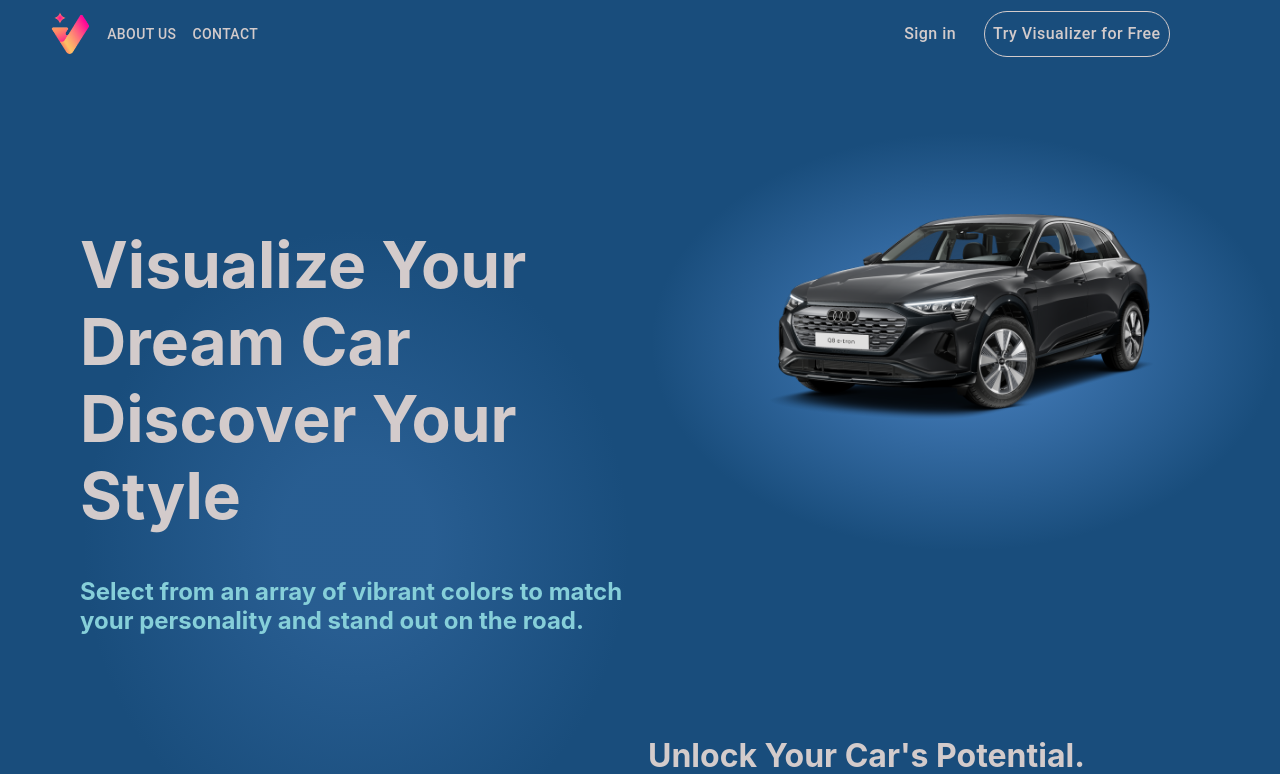
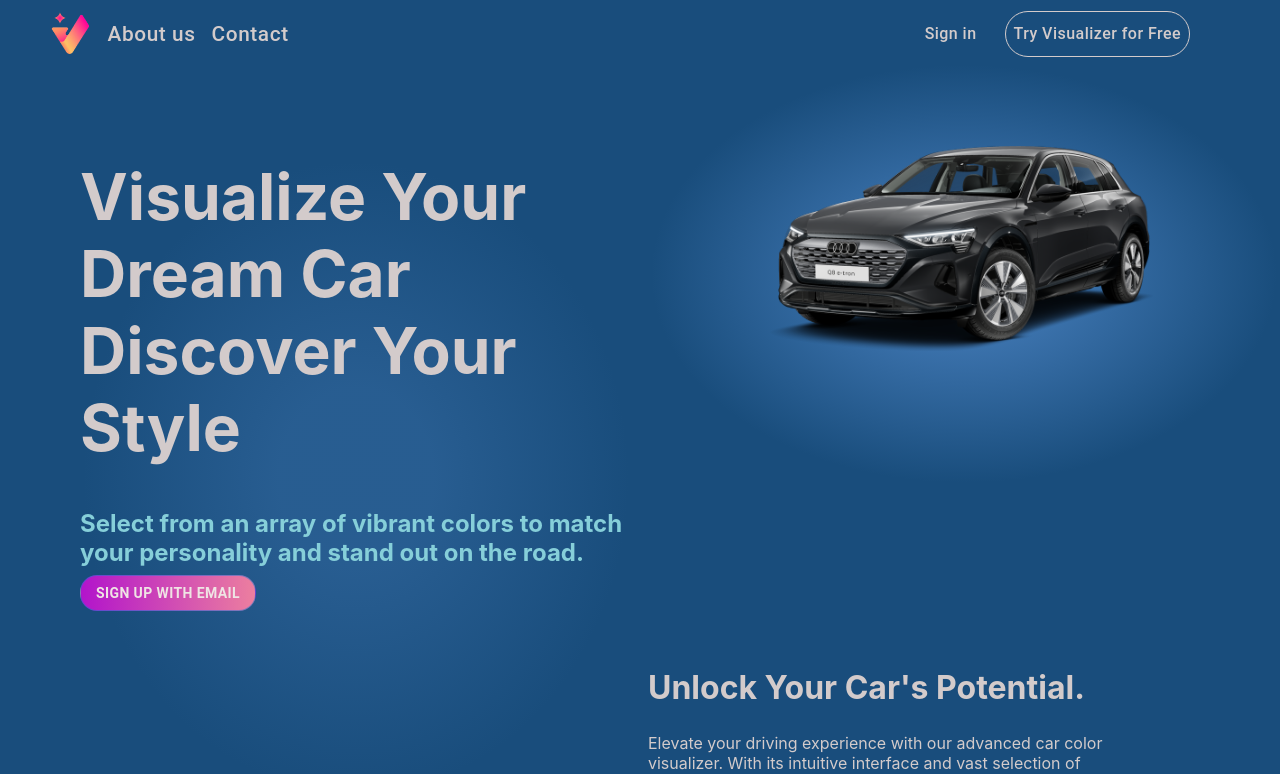
Before and after one commit to 0xDaybreak/carcarou, a React (Create React App) app: page / in a window 1280 px wide. Shown: the top 774 px of the page. Built offline with nearby package versions, Linux system fonts and the light colour scheme.

Commit message:
added sign in dialog

```diff
--- a/src/components/home/Body.css
+++ b/src/components/home/Body.css
@@ -136,5 +136,16 @@
     margin-top: 38%;
     height: 25rem;
     opacity: 0.96;
+}
 
+.MuiButton-root.sign-up-btn-body {
+    margin-top: 0.5rem;
+    background: linear-gradient(to right, #b214cb, #ec7f9f);
+    border-radius: 17px !important;
+    color: #efe4e4 !important;
+    font-weight: bold;
 }
+
+.MuiButton-root.sign-up-btn-body:hover {
+    background: linear-gradient(to right, #ec7f9f, #b214cb); /* Reverse gradient on hover */
+}
--- a/src/components/home/Body.tsx
+++ b/src/components/home/Body.tsx
@@ -7,6 +7,7 @@ import blackCar from './gifs/black.png';
 import whiteCar from './gifs/white.png';
 import aCustomization from './images/acustomization.png';
 import carVec from './images/carvec.png';
+import Button from "@mui/material/Button";
 
 
 const Body = () => {
@@ -35,7 +36,11 @@ const Body = () => {
                         <span className="sub-heading">
                                 Select from an array of vibrant
                             colors to match your personality and stand out on the road.
+                            <div>
+                                <Button variant="outlined" className={"sign-up-btn-body"}>Sign up with email</Button>
+                            </div>
                     </span>
+
                         <img className="a-customization" src={aCustomization}/>
                         <div className="left-column-feature">
                             <h2 className="feature-heading">Discover Iconic Brands.</h2>
--- a/src/components/home/Header.css
+++ b/src/components/home/Header.css
@@ -1,12 +1,16 @@
 
 .header {
-    background-color: #194d7c;
     color: #d3cbcb;
     padding: 10px 20px;
     display: flex;
     justify-content: space-between;
     align-items: center;
+    position: fixed;
+    top: 0;
+    width: 100%;
+    z-index: 2;
 }
+
 
 .header nav ul li {
     display: inline;
@@ -23,7 +27,8 @@
 }
 
 .auth-links {
-    flex-grow: 0.125;
+    flex-grow: 0.15;
+    margin-left: auto;
 }
 
 .auth-links a {
@@ -52,6 +57,14 @@
     border: none !important;
 }
 
+
+.MuiButton-root.left-header-btn {
+    text-transform: none;
+    font-size: 1.3rem;
+    border-radius: 18px;
+}
+
+
 .left-nav-btns {
     flex-grow: 0.064;
     display: flex;
@@ -61,6 +74,7 @@
 .left-nav-btns button {
     alignment: center;
     color: #d3cbcb;
+
 }
 
 .left-nav-btns button:hover {
--- a/src/components/home/Header.tsx
+++ b/src/components/home/Header.tsx
@@ -3,32 +3,42 @@ import Button from '@mui/material/Button';
 import './Header.css';
 import DialogComp from "./DialogComp";
 import logo from './images/logo.png';
+import DialogCompSignIn from "./DialogCompSignIn";
 
 const Header = () => {
 
-    const [open, setOpen] = useState(false);
+    const [isSignUpOpen, setOpenSignUp] = useState(false);
+    const [isSignInOpen, setOpenSignIn] = useState(false);
 
-    const handleOpen = () => {
-        setOpen(true);
+    const handleSignUpOpen = () => {
+        setOpenSignUp(true);
     };
 
-    const handleClose = () => {
-        setOpen(false);
+    const handleCloseSignUp = () => {
+        setOpenSignUp(false);
+    };
+
+    const handleSignInOpen = () => {
+        setOpenSignIn(true);
+    };
+
+    const handleCloseSignIn = () => {
+        setOpenSignIn(false);
     };
 
     return (
         <div className="header">
             <div className={"left-nav-btns"}>
                 <img className={"logo"} src={logo} alt={"home"}/>
-                <Button variant="text">About us</Button>
-                <Button variant="text">Contact</Button>
+                <Button variant="text" className={"left-header-btn"}>About us</Button>
+                <Button variant="text" className={"left-header-btn"}>Contact</Button>
             </div>
             <div className="auth-links">
-                <Button className="sign-in-btn" variant="text">Sign in</Button>
-                <Button variant="outlined" onClick={handleOpen}>Try Visualizer for Free</Button>
+                <Button className="sign-in-btn" variant="text" onClick={handleSignInOpen}>Sign in</Button>
+                <Button variant="outlined" onClick={handleSignUpOpen}>Try Visualizer for Free</Button>
             </div>
-            <DialogComp open={open} onClick={handleClose}/>
-
+            <DialogComp isSignUpOpen={isSignUpOpen} onClick={handleCloseSignUp}/>
+            <DialogCompSignIn isSigInOpen={isSignInOpen} handleClose={handleCloseSignIn}/>
         </div>
     );
 };
--- a/src/components/home/HomeContainer.tsx
+++ b/src/components/home/HomeContainer.tsx
@@ -8,7 +8,7 @@ const HomeContainer = () => {
     return (
         <div className={"bg-color"}>
             <Header/>
-                <Body/>
+            <Body/>
         </div>
     );
 };
```
